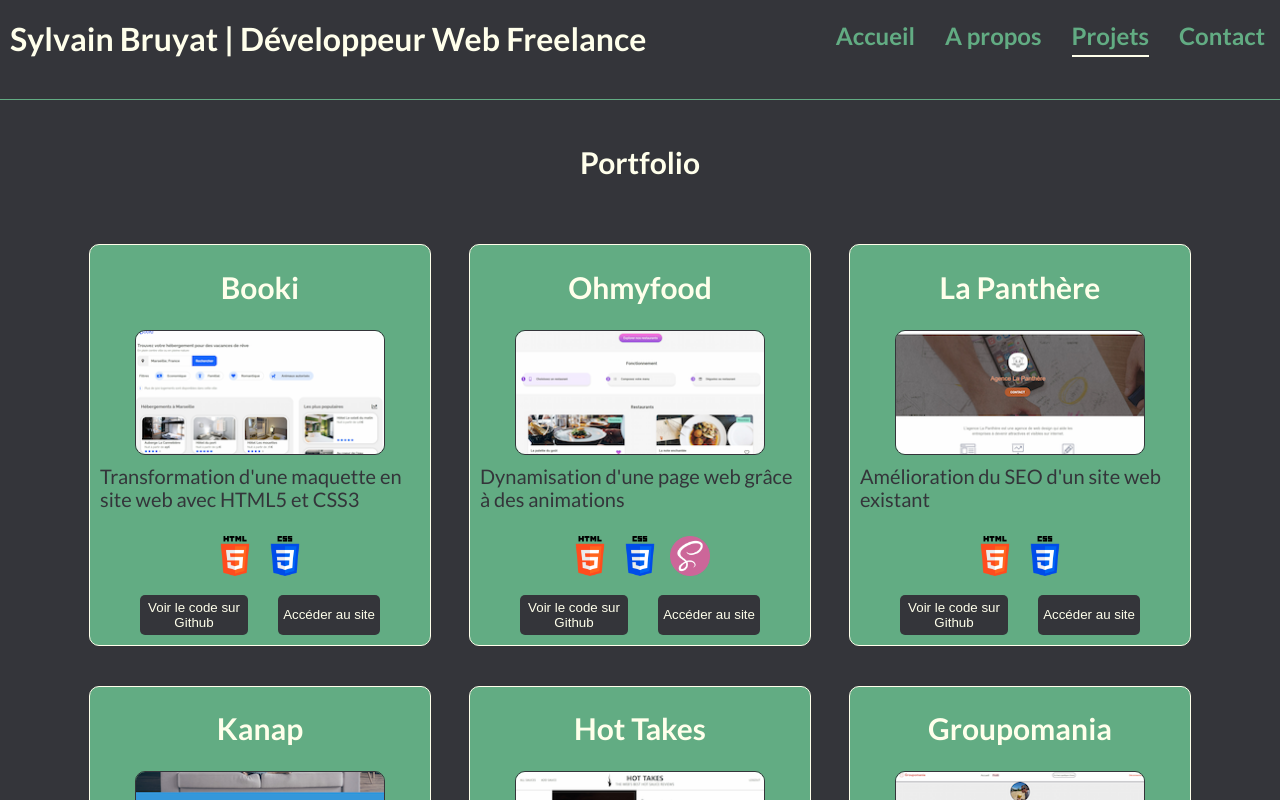
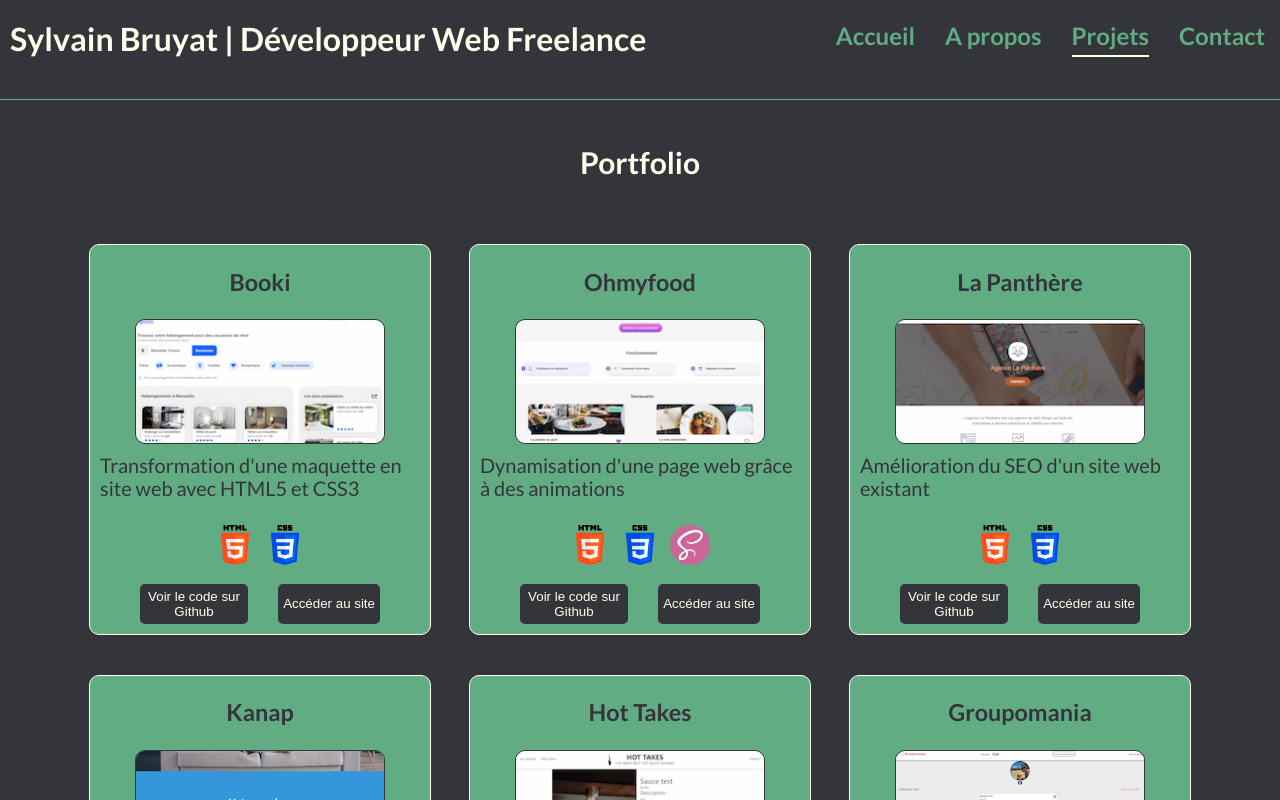
Before and after one commit to SylvainBruyat/portfolio, a React (Create React App) app: page /projects in a window 1280 px wide. Shown: the top 800 px of the page. Built offline with nearby package versions, Linux system fonts and the light colour scheme.

Commit message:
Correction of heading level in component ProjectCard

```diff
--- a/src/components/ProjectCard.jsx
+++ b/src/components/ProjectCard.jsx
@@ -1,7 +1,3 @@
-/* A mettre dans les cartes :
-- liens github et site
-*/
-
 import Techno from './Techno';
 
 export default function ProjectCard({
@@ -14,7 +10,7 @@ export default function ProjectCard({
 }) {
   return (
     <div className="project-card">
-      <h2>{title}</h2>
+      <h3>{title}</h3>
       <div className="project-card__image-wrapper">
         <img
           className="project-card__image"
@@ -33,7 +29,9 @@ export default function ProjectCard({
         </ul>
         <div className="project-card__link-list">
           <button className="project-card__button">
-            {/* Enlever les boutons autour des liens et styliser les liens comme des boutons */}
+            {/********************************************************************************
+             *  Enlever les boutons autour des liens et styliser les liens comme des boutons *
+             ********************************************************************************/}
             <a href={githubLink} className="project-card__link">
               Voir le code sur Github
             </a>
```
